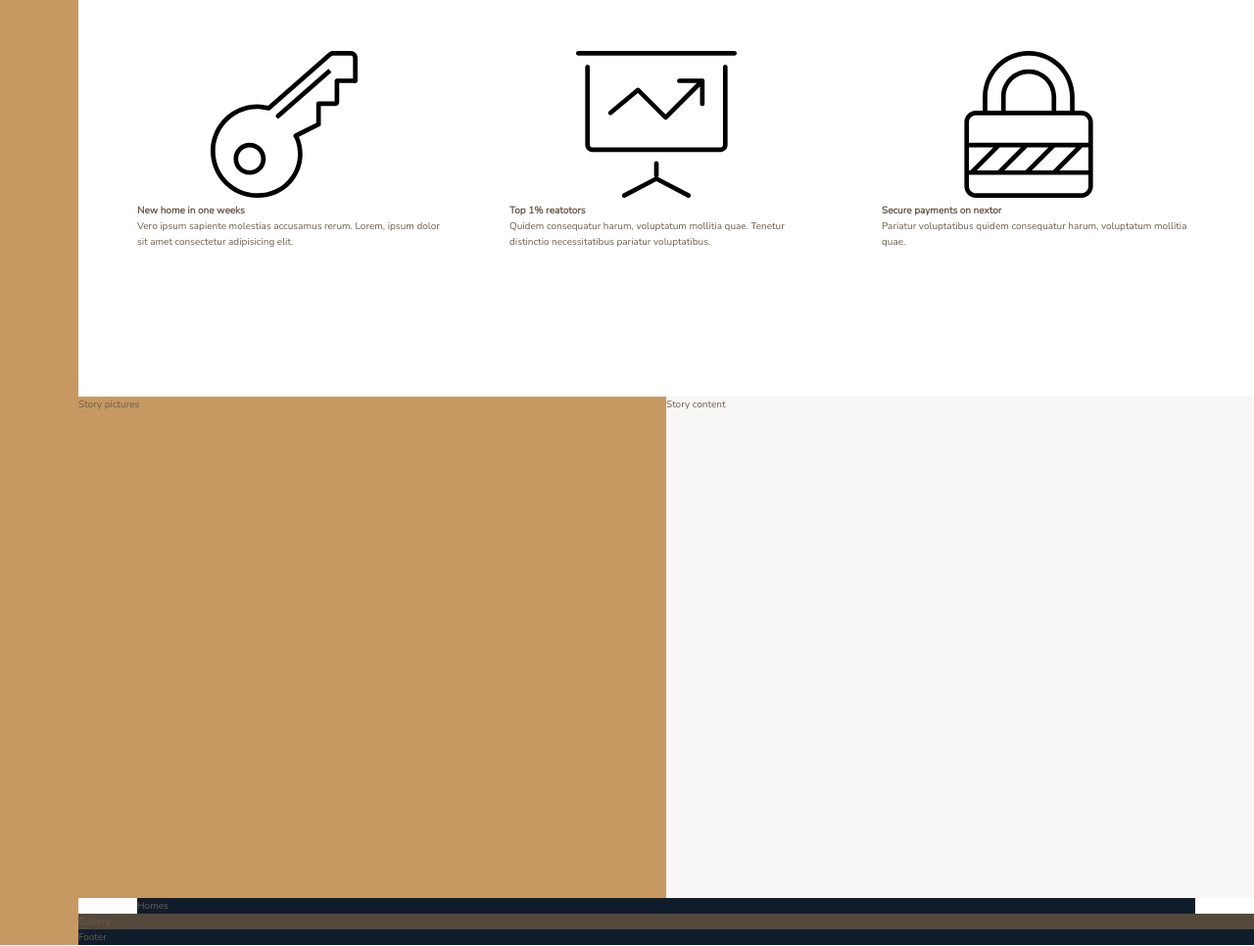
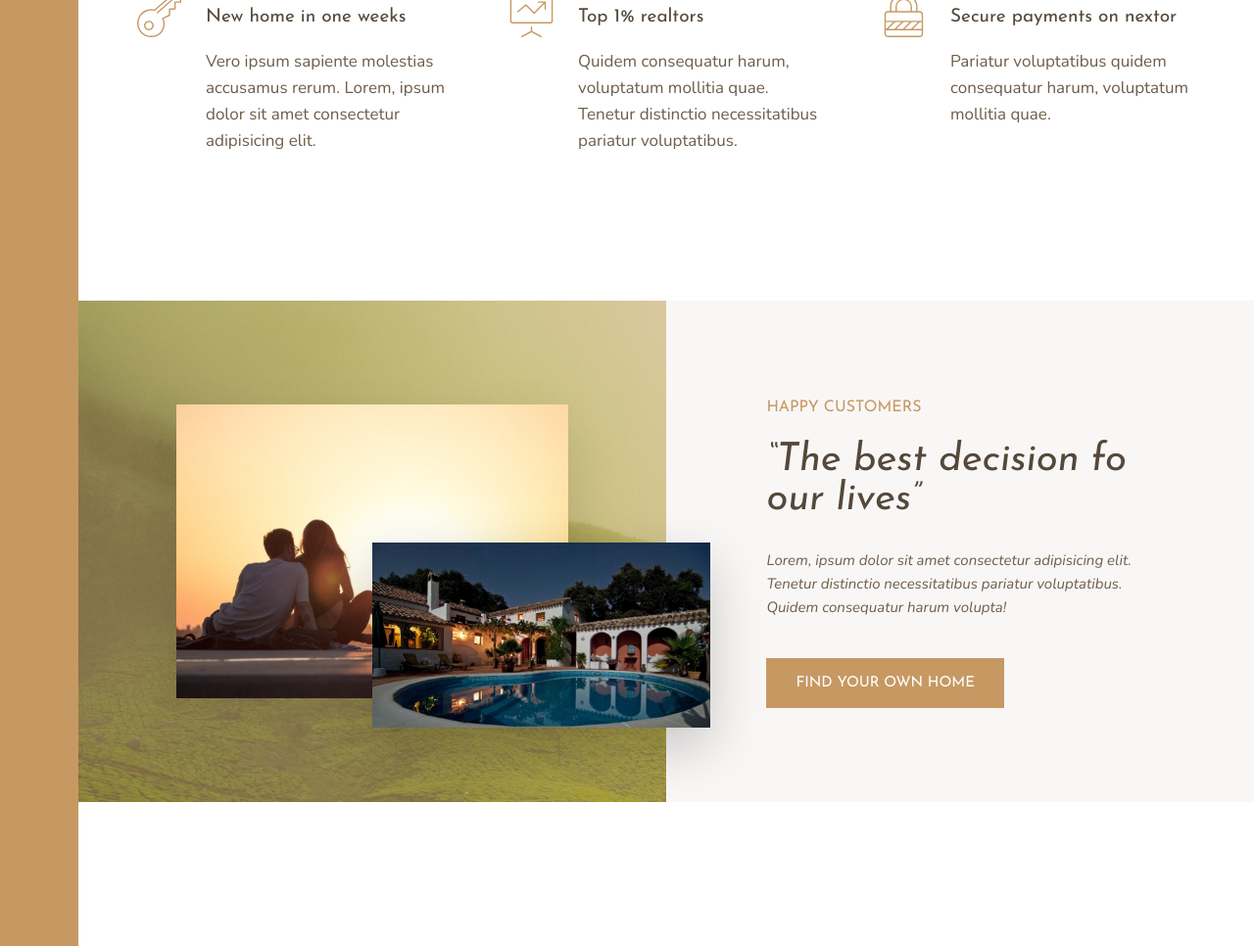
Before and after one commit to fesquivelv/grid-css, a website: page index.html in a window 1280 px wide. Shown: the part 1001-1967 px from the top of the page at 98% size. Drawn offline with nearby package versions, Linux system fonts and the light colour scheme.

Commit message:
desde home

```diff
--- a/index.html
+++ b/index.html
@@ -28,8 +28,8 @@
             <div class="feature">
                 <svg class="feature__icon">
                     <use xlink:href="img/sprite.svg#icon-global" />
-                    <h4 class="heading-4">World's best luxury homes</h4>
-                    <p class="feaure__text">
+                    <h4 class="heading-4 heading-4--dark">World's best luxury homes</h4>
+                    <p class="feature__text">
                         Lorem, ipsum dolor sit amet consectetur adipisicing elit. Tenetur distinctio necessitatibus pariatur voluptatibus.
                     </p>
                 </svg>
@@ -38,8 +38,8 @@
             <div class="feature">
                 <svg class="feature__icon">
                     <use xlink:href="img/sprite.svg#icon-trophy" />
-                    <h4 class="heading-4">World's best luxury homes</h4>
-                    <p class="feaure__text">
+                    <h4 class="heading-4 heading-4--dark">World's best luxury homes</h4>
+                    <p class="feature__text">
                         Voluptatum mollitia quae. Vero ipsum sapiente molestias accusamus rerum sed a eligendi aut quia.
                     </p>
                 </svg>
@@ -49,8 +49,8 @@
             <div class="feature">
                 <svg class="feature__icon">
                     <use xlink:href="img/sprite.svg#icon-map-pin" />
-                    <h4 class="heading-4">All homes in top locations</h4>
-                    <p class="feaure__text">
+                    <h4 class="heading-4 heading-4--dark">All homes in top locations</h4>
+                    <p class="feature__text">
                         Tenetur distinctio necessitatibus pariatur voluptatibus quidem consequatur harum.
                     </p>
                 </svg>
@@ -59,8 +59,8 @@
             <div class="feature">
                 <svg class="feature__icon">
                     <use xlink:href="img/sprite.svg#icon-key" />
-                    <h4 class="heading-4">New home in one weeks</h4>
-                    <p class="feaure__text">
+                    <h4 class="heading-4 heading-4--dark">New home in one weeks</h4>
+                    <p class="feature__text">
                         Vero ipsum sapiente molestias accusamus rerum. Lorem, ipsum dolor sit amet consectetur adipisicing elit.
                     </p>
                 </svg>
@@ -69,8 +69,8 @@
             <div class="feature">
                 <svg class="feature__icon">
                     <use xlink:href="img/sprite.svg#icon-presentation" />
-                    <h4 class="heading-4">Top 1% reatotors</h4>
-                    <p class="feaure__text">
+                    <h4 class="heading-4 heading-4--dark">Top 1% realtors</h4>
+                    <p class="feature__text">
                         Quidem consequatur harum, voluptatum mollitia quae. Tenetur distinctio necessitatibus pariatur voluptatibus.
                     </p>
                 </svg>
@@ -79,8 +79,8 @@
             <div class="feature">
                 <svg class="feature__icon">
                     <use xlink:href="img/sprite.svg#icon-lock" />
-                    <h4 class="heading-4">Secure payments on nextor</h4>
-                    <p class="feaure__text">
+                    <h4 class="heading-4 heading-4--dark">Secure payments on nextor</h4>
+                    <p class="feature__text">
                         Pariatur voluptatibus quidem consequatur harum, voluptatum mollitia quae.
                     </p>
                 </svg>
@@ -88,15 +88,31 @@
         </section>
 
         <div class="story__pictures">
-            Story pictures
+            <img src="img/story-1.jpeg" alt="Couple with new house" class="story__img--1">
+            <img src="img/story-2.jpeg" alt="New house" class="story__img--2">
         </div>
 
         <div class="story__content">
-            Story content
+            <h3 class="heading-3 mb-sm">Happy customers</h3>
+            <h2 class="heading-2 heading-2--dark mb-md">&ldquo;The best decision fo our lives&rdquo;</h2>
+            <p class="story__text">
+                Lorem, ipsum dolor sit amet consectetur adipisicing elit. Tenetur distinctio necessitatibus pariatur voluptatibus. Quidem consequatur harum volupta!
+            </p>
+            <button class="btn">Find your own home</button>
         </div>
 
         <section class="homes">
-            Homes
+            <div class="home">
+                <img src="img/house-1.jpeg" alt="House 1" class="home__image">
+                <svg class="home__like">
+                    <use xlink:href="img/sprite.svg#icon-heart-full" />
+                </svg>
+            </div>
+            <div class="home">Home card 2</div>
+            <div class="home">Home card 3</div>
+            <div class="home">Home card 4</div>
+            <div class="home">Home card 5</div>
+            <div class="home">Home card 6</div>
         </section>
 
         <section class="gallery">
--- a/sass/_features.scss
+++ b/sass/_features.scss
@@ -4,10 +4,29 @@
     margin:15rem 0;
 
     display: grid;
-    grid-template-columns: repeat(3, 1fr);
+    //grid-template-columns: repeat(3, 1fr);
+    grid-template-columns: repeat(auto-fit, minmax(25rem, 1fr));
     grid-gap:6rem;
+    align-items: start;
+}
 
-    &__feature {
 
+.feature {
+
+    display: grid;
+    grid-template-columns: min-content 1fr;
+    grid-row-gap: 1.5rem;
+    grid-column-gap: 2.5rem;
+
+    &__icon {
+        fill: $color-primary;
+        width: 4.5rem;
+        height: 4.5rem;
+        grid-row: 1 / span 2;
+        transform: translateY(-1rem);
+    }
+
+    &__text {
+        font-size: 1.7rem;
     }
 }
--- a/sass/_homes.scss
+++ b/sass/_homes.scss
@@ -1,4 +1,13 @@
 .homes {
-    background-color: $color-secondary;
     grid-column: center-start / center-end;
+    margin: 15rem 0;
+
+    display: grid;
+    grid-template-columns: repeat(auto-fit, minmax(25rem, 1fr));
+    grid-gap: 7rem;
 }
+
+
+.home {
+    background-color: $color-grey-light-1;
+}
--- a/sass/_story.scss
+++ b/sass/_story.scss
@@ -2,10 +2,52 @@
     &__pictures {
         background-color: $color-primary;
         grid-column: full-start / col-end 4;
+        background-image: linear-gradient(rgba($color-primary, .5), rgba($color-primary, .5)), url(../img/back.jpg);
+
+        display: grid;
+
+        grid-template-rows: repeat(6, 1fr);
+        grid-template-columns: repeat(6, 1fr);
+        align-items: center;
     }
+
+    &__img--1{
+        width: 100%;
+        grid-row: 2 / 6;
+        grid-column: 2 / 6;
+        box-shadow: 0 2rem 5rem rgba(#000, .1);
+    }
+
+    &__img--2{
+        width: 115%;
+        grid-row: 4 / 6;
+        grid-column: 4 / 7;
+        z-index: 20;
+        box-shadow: 0 2rem 5rem rgba(#000, .2);
+    }
+
 
     &__content {
         background-color: $color-grey-light-1;
         grid-column: col-start 5 / full-end;
+
+        padding: 6rem 8vw;
+
+/*         display: flex;
+        flex-direction: column;
+        justify-content: center;
+        align-items: flex-start; */
+
+        display: grid;
+        align-content: center;
+        justify-items: start;
+
+
+    }
+
+    &__text {
+        font-size: 1.5rem;
+        font-style: italic;
+        margin-bottom: 4rem;
     }
 }
--- a/sass/_typography.scss
+++ b/sass/_typography.scss
@@ -0,0 +1,74 @@
+%heading {
+    font-family: $font-display;
+    font-weight: 400;
+}
+
+.heading-1{
+    @extend %heading;
+}
+
+.heading-2{
+    @extend %heading;
+    font-size: 4rem;
+    font-style: italic;
+    line-height: 1;
+    &--light {
+        color: $color-grey-light-1;
+    }
+    &--dark {
+        color: $color-grey-dark-1;
+    }
+}
+
+.heading-3{
+    @extend %heading;
+    font-size: 1.6rem;
+    color: $color-primary;
+    text-transform: uppercase;
+}
+
+.heading-4{
+    @extend %heading;
+    font-size: 1.9rem;
+
+    &--light {
+        color: $color-grey-light-1;
+    }
+    &--dark {
+        color: $color-grey-dark-1;
+    }
+
+}
+
+.btn {
+    background-color: $color-primary;
+    color: #fff;
+    border: none;
+    font-family: $font-display;
+    font-size: 1.5rem;
+    text-transform: uppercase;
+    padding: 1.8rem 3rem;
+    cursor: pointer;
+    transition: all .2s;
+
+    &:hover {
+        background-color: $color-primary-dark;
+    }
+}
+
+
+.mb-sm {
+    margin-bottom: 2rem;
+}
+
+.mb-md {
+    margin-bottom: 3rem;
+}
+
+.mb-lg {
+    margin-bottom: 4rem;
+}
+
+.mb-hg {
+    margin-bottom: 8rem;
+}
```
Also changed, not shown: css/style.css.
